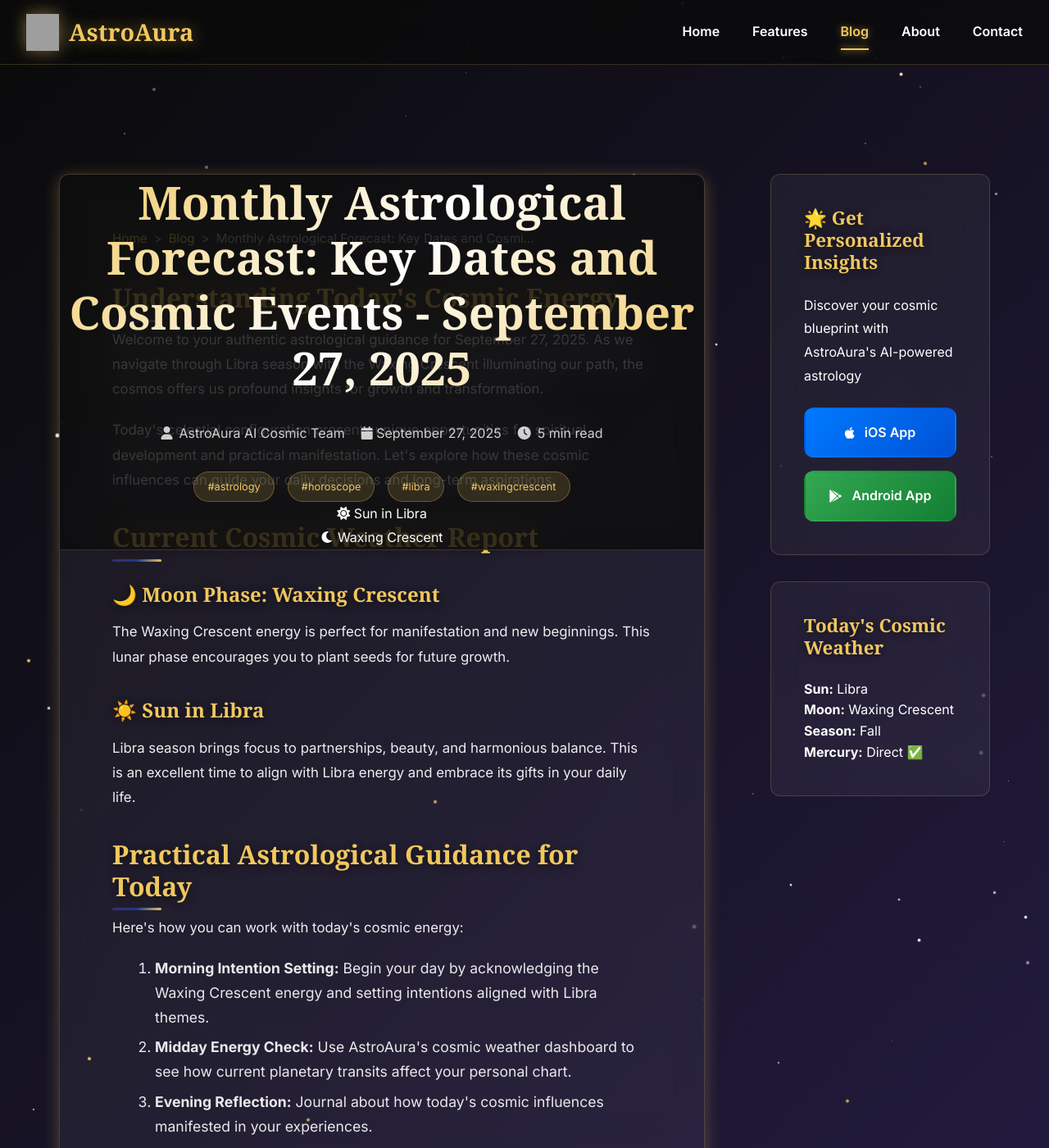
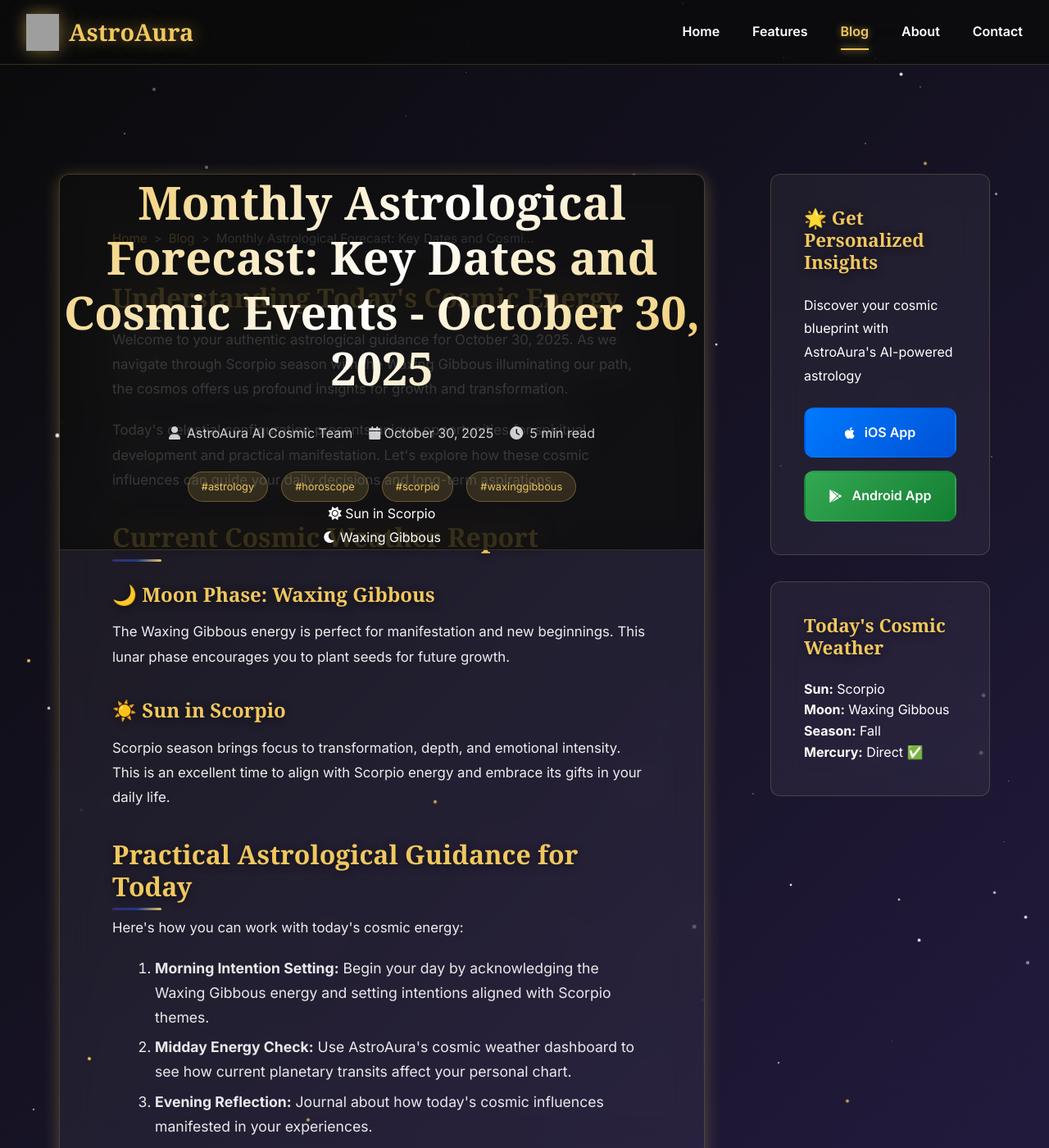
Before and after one commit to royanis/astroaura-website, a Jekyll site: the page blog/posts/monthly-astrological-forecast-key-dates-and-cosmic.html, which Jekyll copies as it is, in a window 1280 px wide and 1400 px high. Shown: the whole window at 82% size. Built offline with Jekyll 4.4.1, drawn with Linux system fonts in a browser that asks for light colours; some web fonts are replaced; comment, search, counter and statistics services are not loaded; grey boxes are pictures that could not be loaded.

Commit message:
🌟 Automated blog post: 2025-10-30 01:55 UTC
Generated authentic astrology content
Updated RSS feeds and sitemap
Published via GitHub Actions

🤖 Automated by AstroAura Blog System

```diff
--- a/blog/posts/monthly-astrological-forecast-key-dates-and-cosmic.html
+++ b/blog/posts/monthly-astrological-forecast-key-dates-and-cosmic.html
@@ -3,11 +3,11 @@
 <head>
     <meta charset="UTF-8">
     <meta name="viewport" content="width=device-width, initial-scale=1.0">
-    <meta name="description" content="Authentic astrological guidance for September 27, 2025. Explore today's Waxing Crescent energy in Libra season with personalized insights from AstroAura's AI-powered astrology platform.">
-    <title>Monthly Astrological Forecast: Key Dates and Cosmic Events - September 27, 2025 | AstroAura Cosmic Insights</title>
+    <meta name="description" content="Authentic astrological guidance for October 30, 2025. Explore today's Waxing Gibbous energy in Scorpio season with personalized insights from AstroAura's AI-powered astrology platform.">
+    <title>Monthly Astrological Forecast: Key Dates and Cosmic Events - October 30, 2025 | AstroAura Cosmic Insights</title>
 
     <!-- SEO Meta Tags -->
-    <meta name="keywords" content="astrology, horoscope, libra, waxing-crescent, AI astrology, multilingual horoscope">
+    <meta name="keywords" content="astrology, horoscope, scorpio, waxing-gibbous, AI astrology, multilingual horoscope">
     <meta name="author" content="AstroAura AI Cosmic Team">
     <meta name="robots" content="index, follow, max-image-preview:large, max-snippet:-1">
     <meta name="revisit-after" content="7 days">
@@ -16,24 +16,24 @@
     <link rel="canonical" href="https://astroaura.me/blog/posts/monthly-astrological-forecast-key-dates-and-cosmic.html">
 
     <!-- Open Graph Tags -->
-    <meta property="og:title" content="Monthly Astrological Forecast: Key Dates and Cosmic Events - September 27, 2025 | AstroAura">
-    <meta property="og:description" content="Authentic astrological guidance for September 27, 2025. Explore today's Waxing Crescent energy in Libra season with personalized insights from AstroAura's AI-powered astrology platform.">
+    <meta property="og:title" content="Monthly Astrological Forecast: Key Dates and Cosmic Events - October 30, 2025 | AstroAura">
+    <meta property="og:description" content="Authentic astrological guidance for October 30, 2025. Explore today's Waxing Gibbous energy in Scorpio season with personalized insights from AstroAura's AI-powered astrology platform.">
     <meta property="og:url" content="https://astroaura.me/blog/posts/monthly-astrological-forecast-key-dates-and-cosmic.html">
     <meta property="og:type" content="article">
     <meta property="og:site_name" content="AstroAura">
 
     <!-- Twitter Card -->
     <meta name="twitter:card" content="summary_large_image">
-    <meta name="twitter:title" content="Monthly Astrological Forecast: Key Dates and Cosmic Events - September 27, 2025">
-    <meta name="twitter:description" content="Authentic astrological guidance for September 27, 2025. Explore today's Waxing Crescent energy in Libra season with personalized insights from AstroAura's AI-powered astrology platform.">
+    <meta name="twitter:title" content="Monthly Astrological Forecast: Key Dates and Cosmic Events - October 30, 2025">
+    <meta name="twitter:description" content="Authentic astrological guidance for October 30, 2025. Explore today's Waxing Gibbous energy in Scorpio season with personalized insights from AstroAura's AI-powered astrology platform.">
 
     <!-- Schema.org Markup -->
     <script type="application/ld+json">
     {
         "@context": "https://schema.org",
         "@type": "BlogPosting",
-        "headline": "Monthly Astrological Forecast: Key Dates and Cosmic Events - September 27, 2025",
-        "description": "Authentic astrological guidance for September 27, 2025. Explore today's Waxing Crescent energy in Libra season with personalized insights from AstroAura's AI-powered astrology platform.",
+        "headline": "Monthly Astrological Forecast: Key Dates and Cosmic Events - October 30, 2025",
+        "description": "Authentic astrological guidance for October 30, 2025. Explore today's Waxing Gibbous energy in Scorpio season with personalized insights from AstroAura's AI-powered astrology platform.",
         "author": {
             "@type": "Organization",
             "name": "AstroAura AI Cosmic Team"
@@ -46,14 +46,14 @@
                 "url": "https://astroaura.me/assets/icons/app_icon.png"
             }
         },
-        "datePublished": "2025-09-27T01:41:21.118884",
-        "dateModified": "2025-09-27T01:41:21.118884",
+        "datePublished": "2025-10-30T01:55:27.173038",
+        "dateModified": "2025-10-30T01:55:27.173038",
         "url": "https://astroaura.me/blog/posts/monthly-astrological-forecast-key-dates-and-cosmic.html",
         "mainEntityOfPage": {
             "@type": "WebPage",
             "@id": "https://astroaura.me/blog/posts/monthly-astrological-forecast-key-dates-and-cosmic.html"
         },
-        "keywords": "astrology, horoscope, libra, waxing-crescent"
+        "keywords": "astrology, horoscope, scorpio, waxing-gibbous"
     }
     </script>
 
@@ -99,31 +99,31 @@
 
             <!-- Post Header -->
             <header class="post-header">
-                <h1 class="post-title">Monthly Astrological Forecast: Key Dates and Cosmic Events - September 27, 2025</h1>
+                <h1 class="post-title">Monthly Astrological Forecast: Key Dates and Cosmic Events - October 30, 2025</h1>
                 <div class="post-meta">
                     <span class="post-author">
                         <i class="fas fa-user"></i> AstroAura AI Cosmic Team
                     </span>
-                    <time class="post-date" datetime="2025-09-27T01:41:21.118884">
-                        <i class="fas fa-calendar"></i> September 27, 2025
+                    <time class="post-date" datetime="2025-10-30T01:55:27.173038">
+                        <i class="fas fa-calendar"></i> October 30, 2025
                     </time>
                     <span class="post-reading-time">
                         <i class="fas fa-clock"></i> 5 min read
                     </span>
                 </div>
                 <div class="post-tags">
-                    <span class="tag">#astrology</span> <span class="tag">#horoscope</span> <span class="tag">#libra</span> <span class="tag">#waxingcrescent</span>
+                    <span class="tag">#astrology</span> <span class="tag">#horoscope</span> <span class="tag">#scorpio</span> <span class="tag">#waxinggibbous</span>
                 </div>
 
                 <!-- Current Cosmic Data Display -->
                 <div class="cosmic-data-bar">
                     <div class="cosmic-item">
                         <i class="fas fa-sun"></i>
-                        <span>Sun in Libra</span>
+                        <span>Sun in Scorpio</span>
                     </div>
                     <div class="cosmic-item">
                         <i class="fas fa-moon"></i>
-                        <span>Waxing Crescent</span>
+                        <span>Waxing Gibbous</span>
                     </div>
 
                 </div>
@@ -134,7 +134,7 @@
                 <div class="blog-content authentic-astrology">
             <section class="cosmic-introduction">
                 <h2>Understanding Today's Cosmic Energy</h2>
-                <p>Welcome to your authentic astrological guidance for September 27, 2025. As we navigate through Libra season with the Waxing Crescent illuminating our path, the cosmos offers us profound insights for growth and transformation.</p>
+                <p>Welcome to your authentic astrological guidance for October 30, 2025. As we navigate through Scorpio season with the Waxing Gibbous illuminating our path, the cosmos offers us profound insights for growth and transformation.</p>
 
                 <p>Today's celestial configuration presents unique opportunities for spiritual development and practical manifestation. Let's explore how these cosmic influences can guide your daily decisions and long-term aspirations.</p>
             </section>
@@ -143,13 +143,13 @@
                 <h2>Current Cosmic Weather Report</h2>
                 <div class="cosmic-highlights">
                     <div class="cosmic-factor">
-                        <h3>🌙 Moon Phase: Waxing Crescent</h3>
-                        <p>The Waxing Crescent energy is perfect for manifestation and new beginnings. This lunar phase encourages you to plant seeds for future growth.</p>
+                        <h3>🌙 Moon Phase: Waxing Gibbous</h3>
+                        <p>The Waxing Gibbous energy is perfect for manifestation and new beginnings. This lunar phase encourages you to plant seeds for future growth.</p>
                     </div>
 
                     <div class="cosmic-factor">
-                        <h3>☀️ Sun in Libra</h3>
-                        <p>Libra season brings focus to partnerships, beauty, and harmonious balance. This is an excellent time to align with Libra energy and embrace its gifts in your daily life.</p>
+                        <h3>☀️ Sun in Scorpio</h3>
+                        <p>Scorpio season brings focus to transformation, depth, and emotional intensity. This is an excellent time to align with Scorpio energy and embrace its gifts in your daily life.</p>
                     </div>
 
 
@@ -161,7 +161,7 @@
                 <p>Here's how you can work with today's cosmic energy:</p>
 
                 <ol class="cosmic-action-steps">
-                    <li><strong>Morning Intention Setting:</strong> Begin your day by acknowledging the Waxing Crescent energy and setting intentions aligned with Libra themes.</li>
+                    <li><strong>Morning Intention Setting:</strong> Begin your day by acknowledging the Waxing Gibbous energy and setting intentions aligned with Scorpio themes.</li>
                     <li><strong>Midday Energy Check:</strong> Use AstroAura's cosmic weather dashboard to see how current planetary transits affect your personal chart.</li>
                     <li><strong>Evening Reflection:</strong> Journal about how today's cosmic influences manifested in your experiences.</li>
                     <li><strong>Weekly Planning:</strong> Consider how this Fall energy can guide your upcoming goals and decisions.</li>
@@ -222,7 +222,7 @@
             <section class="post-actions">
                 <div class="share-buttons">
                     <h3>Share This Cosmic Insight</h3>
-                    <a href="https://twitter.com/intent/tweet?text=Monthly Astrological Forecast: Key Dates and Cosmic Events - September 27, 2025&url=https://astroaura.me/blog/posts/monthly-astrological-forecast-key-dates-and-cosmic.html" target="_blank" class="share-btn twitter">
+                    <a href="https://twitter.com/intent/tweet?text=Monthly Astrological Forecast: Key Dates and Cosmic Events - October 30, 2025&url=https://astroaura.me/blog/posts/monthly-astrological-forecast-key-dates-and-cosmic.html" target="_blank" class="share-btn twitter">
                         <i class="fab fa-twitter"></i> Tweet
                     </a>
                     <a href="https://www.facebook.com/sharer/sharer.php?u=https://astroaura.me/blog/posts/monthly-astrological-forecast-key-dates-and-cosmic.html" target="_blank" class="share-btn facebook">
@@ -250,10 +250,10 @@
             <div class="widget cosmic-weather">
                 <h3>Today's Cosmic Weather</h3>
                 <div class="weather-item">
-                    <strong>Sun:</strong> Libra
+                    <strong>Sun:</strong> Scorpio
                 </div>
                 <div class="weather-item">
-                    <strong>Moon:</strong> Waxing Crescent
+                    <strong>Moon:</strong> Waxing Gibbous
                 </div>
                 <div class="weather-item">
                     <strong>Season:</strong> Fall
```
Also changed, not shown: blog/atom.xml (+1 -1 lines), blog/feed.json (+62 -62 lines), blog/feed.xml (+1 -1 lines), blog/posts_index.json (+58 -81 lines), sitemap.xml (+37 -47 lines).
